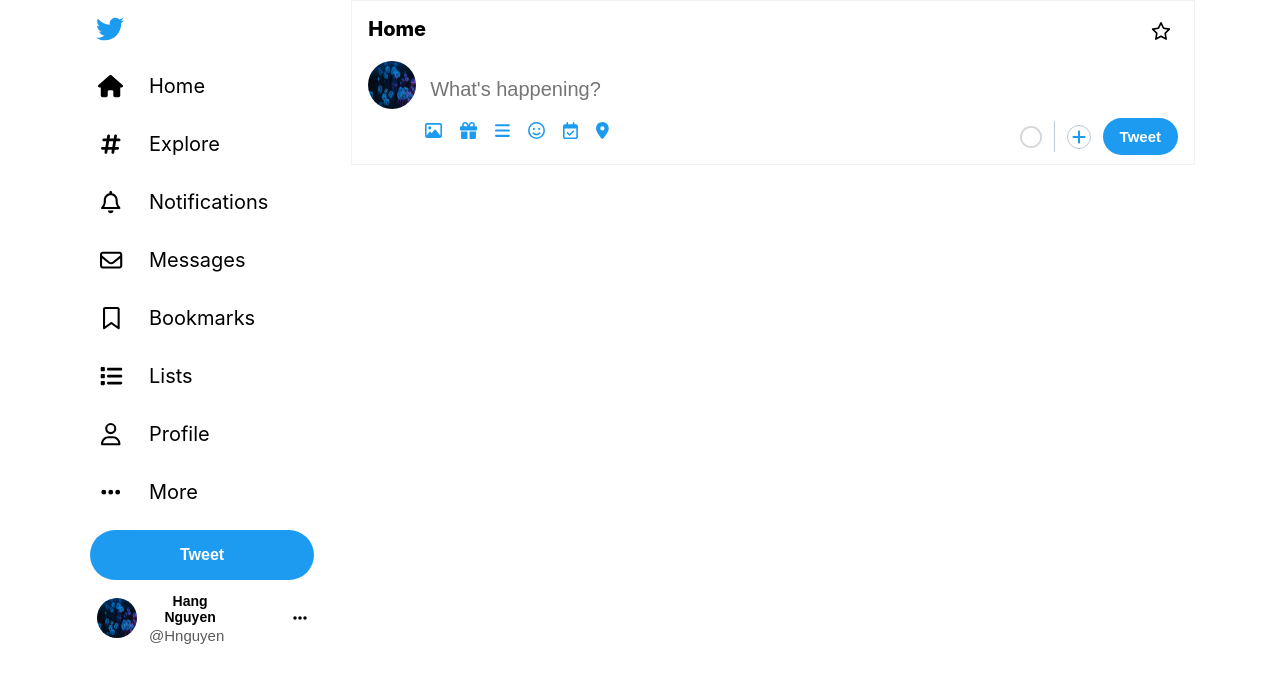
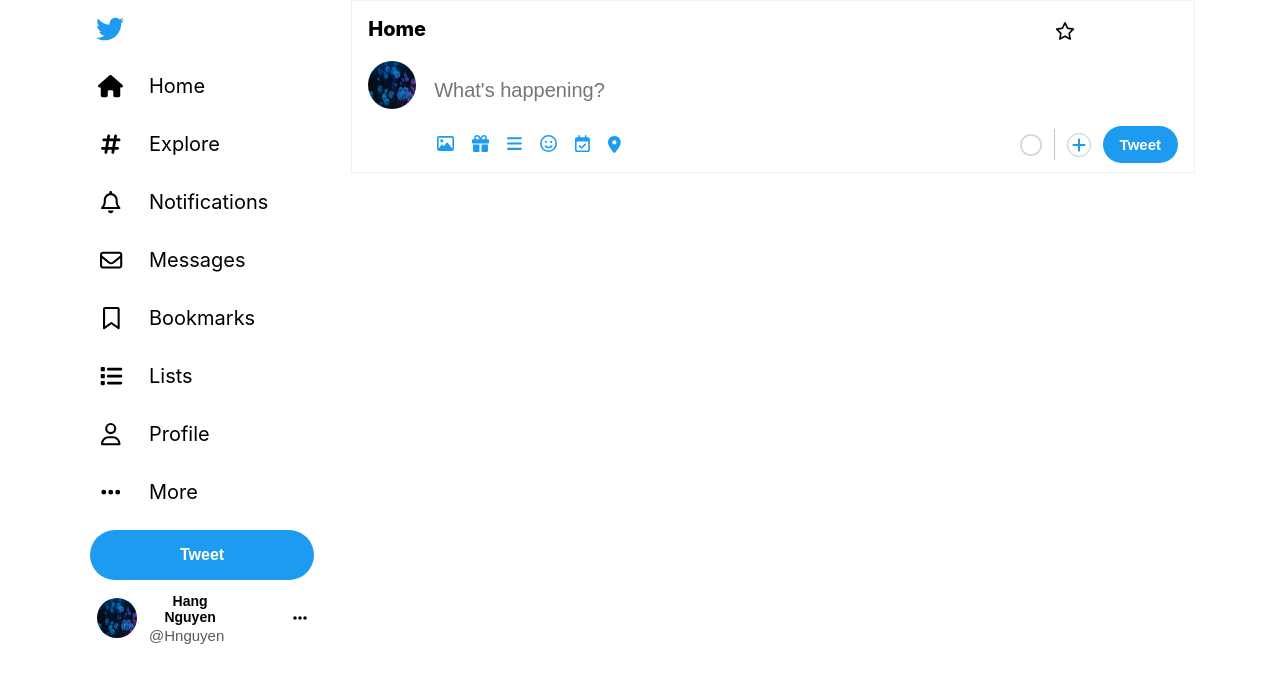
Before and after one commit to hangthinguyen/twitter-clone, a React (Create React App) app: page / in a window 1280 px wide. Shown: the top 682 px of the page. Built offline with nearby package versions, Linux system fonts and the light colour scheme; the HTML template or start-up script is replaced by a standard one.

Commit message:
added toggle state for the privacy setting

```diff
--- a/src/Components/Feed/Feed.css
+++ b/src/Components/Feed/Feed.css
@@ -8,7 +8,8 @@
     padding: 0 16px;
     display: flex;
     justify-content: space-between;
-    position: sticky;
+    position: fixed;
+    width: 55.8%;
 }
 
 .home-btn {
--- a/src/Components/Feed/Feed.jsx
+++ b/src/Components/Feed/Feed.jsx
@@ -32,9 +32,8 @@ export default function Feed({
   ) : null;
 
   const handleIconsShown = useCallback(() => {
-    console.log('hello');
-    setShown(!isShown);
-  }, [isShown]);
+    setShown(true);
+  }, []);
 
   return (
     <div className="feed">
--- a/src/Components/InputBar/InputBar.css
+++ b/src/Components/InputBar/InputBar.css
@@ -1,8 +1,8 @@
 .status-input {
     border: none;
-    padding: 12px 0 12px 14px;
+    padding: 12px 0;
     font-size: 20px;
-    font-weight: 400;
+    font-weight: 500;
     width: 100%;
     margin-top: 5px;
 }
--- a/src/Components/RightBody/RightBody.jsx
+++ b/src/Components/RightBody/RightBody.jsx
@@ -2,10 +2,12 @@ import Feed from '../Feed/Feed';
 import RightSidebar from '../RightSidebar/RightSidebar';
 import './RightBody.css';
 
-export default function RightBody({ items, setItems }) {
+export default function RightBody({
+  items, setItems, isShown, setShown,
+}) {
   return (
     <div className="right-body">
-      <Feed items={items} setItems={setItems} />
+      <Feed items={items} setItems={setItems} isShown={isShown} setShown={setShown} />
       <RightSidebar />
     </div>
   );
--- a/src/Components/StatusBar/StatusBar.css
+++ b/src/Components/StatusBar/StatusBar.css
@@ -3,20 +3,22 @@
     padding: 4px 16px;
     border-bottom: 1px solid rgb(239, 243, 244, 1);
     background-color: white;
+    padding-top: 60px;
 }
 .status-pic {
     border-radius: 50%;
     width: 3rem;
     height: 3rem;
+    margin-right: 12px;
 }
 .status-privacy-setting {
     display: flex;
     align-items: center;
     color: #1D9BF0;
     max-width: fit-content;
-    padding: 3px 14px;
+    padding: 3px 12px;
     border-radius: 9999px;
-    margin: 7px 4px 12px 4px;
+    margin: 0px 4px 12px 0px;
 }
 .status-privacy-setting p {
     margin: 0;
@@ -33,12 +35,20 @@
 .status-input-container {
     width: 100%;
 }
+.input-field {
+    width: 100%;
+    border: none;
+    background-color: white;
+    padding: none;
+    padding-bottom: 7px;
+}
 .earth-icon {
     font-size: 14px;
     padding-right: 4px;
 }
 .icons-bar {
     display: flex;
+    align-items: center;
 }
 .icons-bar svg {
     padding: 9px;
--- a/src/Components/StatusBar/StatusBar.jsx
+++ b/src/Components/StatusBar/StatusBar.jsx
@@ -146,7 +146,9 @@ export default function StatusBar({
         <img src={profilePic} className="status-pic" alt="profile" />
 
         <div className="status-input-container">
-          <InputBar userInput={userInput} onChange={handleChange} />
+          <button onMouseDown={onMouseDown} className="input-field">
+            <InputBar userInput={userInput} onChange={handleChange} />
+          </button>
 
           <div
             className="status-privacy-setting-container"
```
